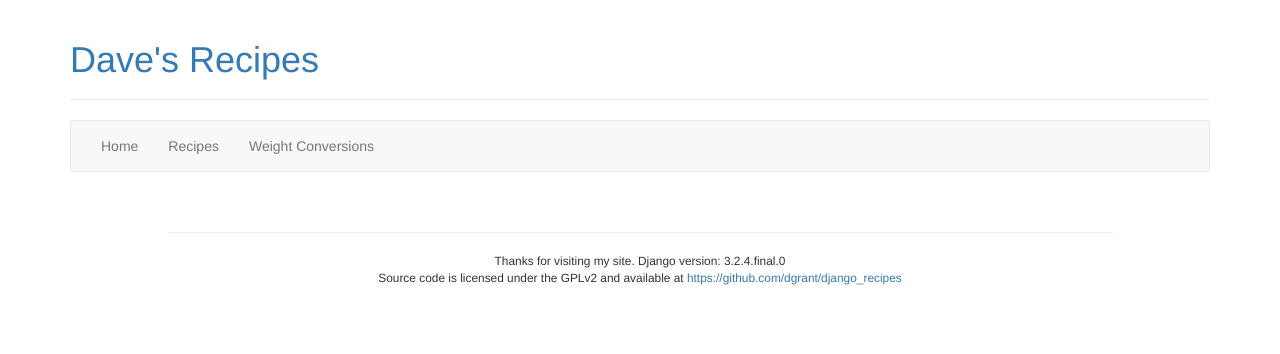
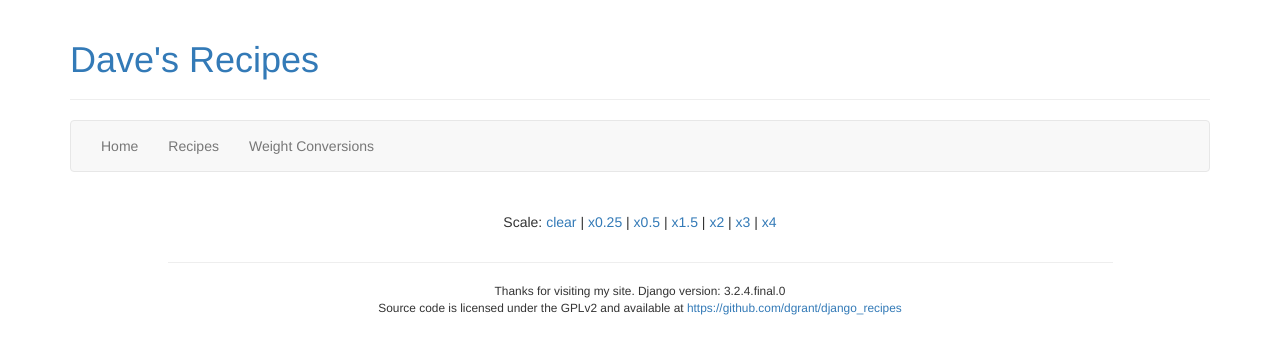
Before and after one commit to dgrant/django_recipes, a Django app: template templates/recipes/recipe_detail.html in a window 1280 px wide. Shown: the top 354 px of the page. Run offline with Django 3.2, Linux system fonts and the light colour scheme; the template is opened without the code that fills it, so the values that code supplies are empty; some libraries are stand-ins or nearby versions.

Commit message:
Add scaling to page

```diff
--- a/templates/recipes/recipe_detail.html
+++ b/templates/recipes/recipe_detail.html
@@ -5,6 +5,16 @@
 	  <div class="col-md-10 col-md-offset-1 text-center">
 		<h2>{{ recipe.title }}</h2>
 		<p>{{ recipe.summary }}</p>
+        <p>
+        Scale:
+        <a href="?scale=1">clear</a> |
+        <a href="?scale=0.25">x0.25</a> |
+        <a href="?scale=0.5">x0.5</a> |
+        <a href="?scale=1.5">x1.5</a> |
+        <a href="?scale=2">x2</a> |
+        <a href="?scale=3">x3</a> |
+        <a href="?scale=4">x4</a>
+        </p>
 		{% if recipe.get_serving %}<p>{{ recipe.get_serving }}</p>{% endif %}
 		<p>{{ recipe.description }}</p>
 	  </div>
```
